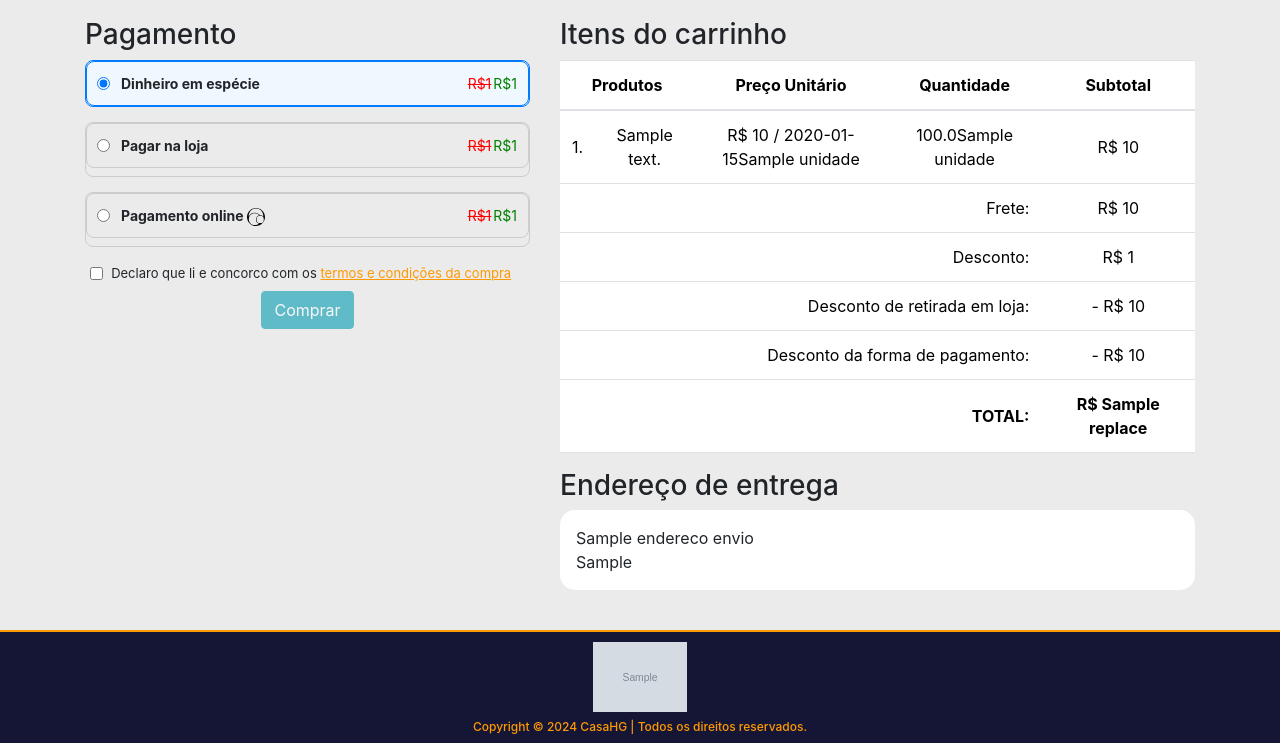
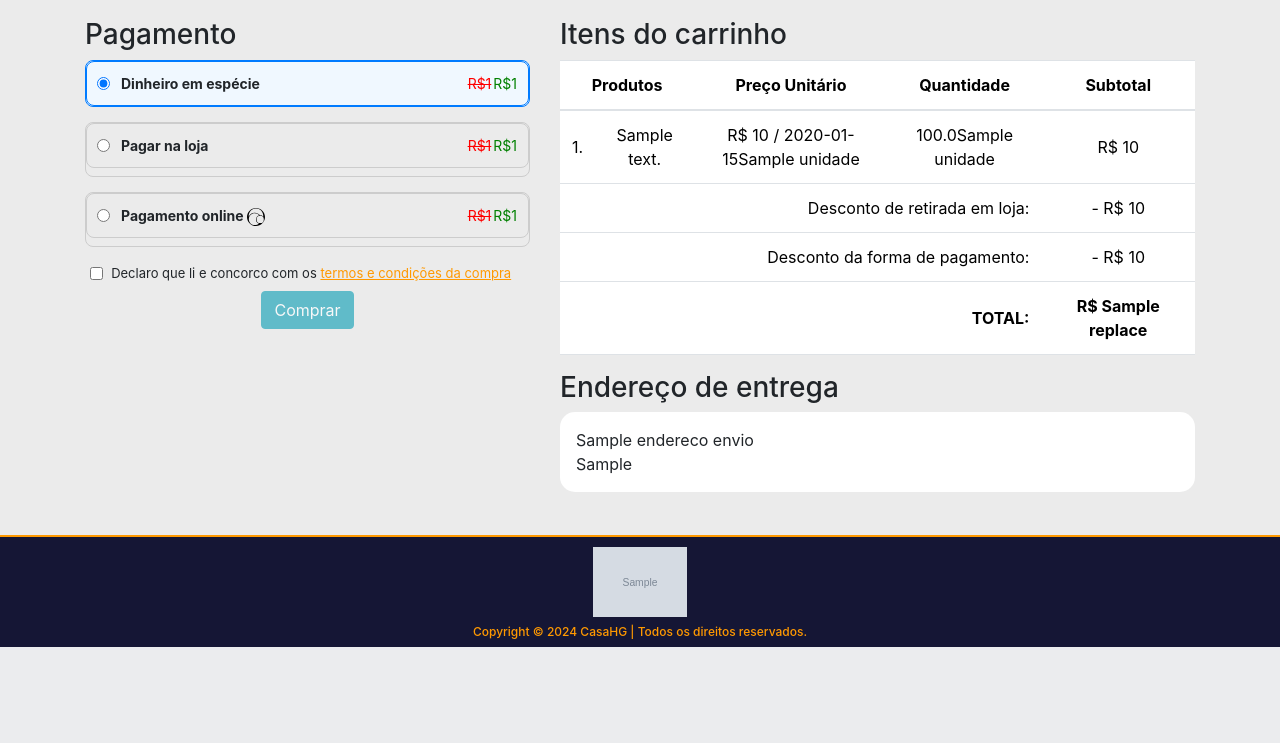
Before and after one commit to joaomarcelo023/django-teste, a Django app: template templates/processar.html in a window 1280 px wide. Shown: the part 153-896 px from the top of the page. After the commit the page ends 800 px from the top, so only its background shows below. Run offline with Django 3.2, Linux system fonts and the light colour scheme; the template is opened without the code that fills it: most values are stand-ins (such as "Sample title", 1, 10 or a date in 2020); grey boxes marked "Sample" are stand-in pictures; parts of the project's set-up code (start-up, migrations or seed data) failed here and were passed over; some libraries are stand-ins or nearby versions.

Commit message:
RESOLVIDO (paleativamente): Arrumar pagamento pra se a pessoa voltar à janela de pagamento depois de um pagamente que deu errado, o desconto resete

```diff
--- a/TODO-RESOLVIDO.txt
+++ b/TODO-RESOLVIDO.txt
@@ -261,3 +261,5 @@ TODO-ALVAREZ-RESOLVIDO: Arrumar API de FotosProduto no sistema da loja
   TODO-ALVAREZ-RESOLVIDO: Colocar pra foto do objeto produto ser a primeira das FotosProduto
 
 TODO-ALVAREZ-RESOLVIDO: Arrumar endereço de entrega no pagseguro pra endereços sem complementos
+
+TODO-ALVAREZ-RESOLVIDO (paleativamente): Arrumar pagamento pra se a pessoa voltar à janela de pagamento depois de um pagamente que deu errado, o desconto resete
--- a/TODO.txt
+++ b/TODO.txt
@@ -1,8 +1,6 @@
 TODO-ALVAREZ: Conectar o site com contas reais da loja e não minhas pessoais
 
 TODO-ALVAREZ: Conectar o pagseguro com o pagseguro real
-
-TODO-ALVAREZ: Arrumar pagamento pra se a pessoa voltar à janela de pagamento depois de um pagamente que deu errado, o desconto resete
 
 
 "Coisas que precisam estar bem estruturadas:
--- a/templates/processar.html
+++ b/templates/processar.html
@@ -37,13 +37,13 @@
                 </tbody>
                 <tfoot>
                     {% if pedido.frete %}
-                        <tr>
+                        <tr style="display: none;">
                             <th colspan="3" class="text-right" style="vertical-align: middle; font-weight: 400; font-size: smaller;">Frete:</th>
                             <th colspan="3" class="text-center" style="vertical-align: middle; font-weight: 400; font-size: small;">R$ {{ pedido.frete|intcomma }}</th>
                         </tr>
                     {% endif %}
                     {% if pedido.total_desconto %}
-                        <tr>
+                        <tr style="display: none;">
                             <th colspan="3" class="text-right" style="vertical-align: middle; font-weight: 400; font-size: smaller;">Desconto:</th>
                             <th colspan="3" class="text-center" style="vertical-align: middle; font-weight: 400; font-size: small;">R$ {{ pedido.total_desconto|intcomma }}</th>
                         </tr>
@@ -374,13 +374,13 @@
                 </tbody>
                 <tfoot>
                     {% if pedido.frete %}
-                        <tr>
+                        <tr style="display: none;">
                             <th colspan="4" class="text-right" style="vertical-align: middle; font-weight: 400;">Frete:</th>
                             <th colspan="3" class="text-center" style="vertical-align: middle; font-weight: 400;">R$ {{ pedido.frete|intcomma }}</th>
                         </tr>
                     {% endif %}
                     {% if pedido.total_desconto %}
-                        <tr>
+                        <tr style="display: none;">
                             <th colspan="4" class="text-right" style="vertical-align: middle; font-weight: 400;">Desconto:</th>
                             <th colspan="3" class="text-center" style="vertical-align: middle; font-weight: 400;">R$ {{ pedido.total_desconto|intcomma }}</th>
                         </tr>
```
